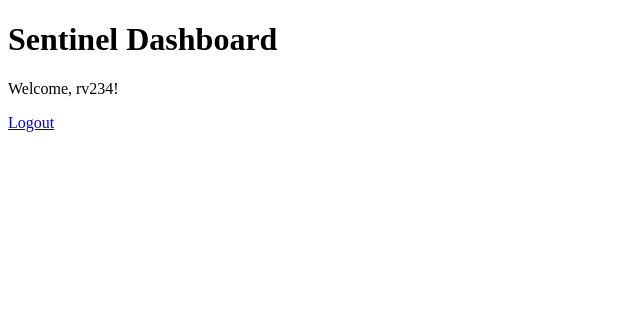
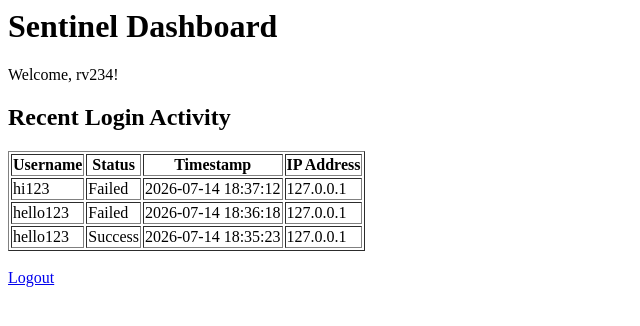
Before and after one commit to rvunnama/sentinel-security-dashboard, a Flask app: page /dashboard in a window 1280 px wide. Shown: the top 326 px of the page, without its empty margins (0-640 px from the left). Run offline with Flask 3, Linux system fonts and the light colour scheme; a user stored in the database is signed in; data comes from the database, SQL or seed files in the repository.

Commit message:
Display recent login activity on dashboard

```diff
--- a/app.py
+++ b/app.py
@@ -4,7 +4,8 @@ from database import (
     create_database,
     add_user,
     get_user_by_username,
-    log_login_attempt
+    log_login_attempt,
+    get_recent_login_attempts
 )
 import sqlite3
 
@@ -60,9 +61,12 @@ def dashboard():
     if "user_id" not in session:
         return redirect(url_for("login"))
 
+    attempts = get_recent_login_attempts()
+
     return render_template(
         "dashboard.html",
-        username=session["username"]
+        username=session["username"],
+        attempts=attempts
     )
 
 @app.route("/logout")
--- a/database.py
+++ b/database.py
@@ -57,5 +57,25 @@ def log_login_attempt(username, success, ip_address):
         (username, success, ip_address)
     )
 
+def get_recent_login_attempts(limit=10):
+    connection = sqlite3.connect("sentinel.db")
+    cursor = connection.cursor()
+
+    cursor.execute(
+        """
+        SELECT username, success, timestamp, ip_address
+        FROM login_attempts
+        ORDER BY timestamp DESC
+        LIMIT ?
+        """,
+        (limit,)
+    )
+
+    attempts = cursor.fetchall()
+
+    connection.close()
+
+    return attempts
+
     connection.commit()
     connection.close()
--- a/templates/dashboard.html
+++ b/templates/dashboard.html
@@ -1,14 +1,37 @@
-<!DOCTYPE html>
-<html>
-<head>
-    <title>Dashboard | Sentinel</title>
-</head>
-
 <body>
     <h1>Sentinel Dashboard</h1>
 
     <p>Welcome, {{ username }}!</p>
 
+    <h2>Recent Login Activity</h2>
+
+    <table border="1">
+        <tr>
+            <th>Username</th>
+            <th>Status</th>
+            <th>Timestamp</th>
+            <th>IP Address</th>
+        </tr>
+
+        {% for attempt in attempts %}
+        <tr>
+            <td>{{ attempt[0] }}</td>
+
+            <td>
+                {% if attempt[1] == 1 %}
+                    Success
+                {% else %}
+                    Failed
+                {% endif %}
+            </td>
+
+            <td>{{ attempt[2] }}</td>
+            <td>{{ attempt[3] }}</td>
+        </tr>
+        {% endfor %}
+    </table>
+
+    <br>
+
     <a href="{{ url_for('logout') }}">Logout</a>
 </body>
-</html>
```
